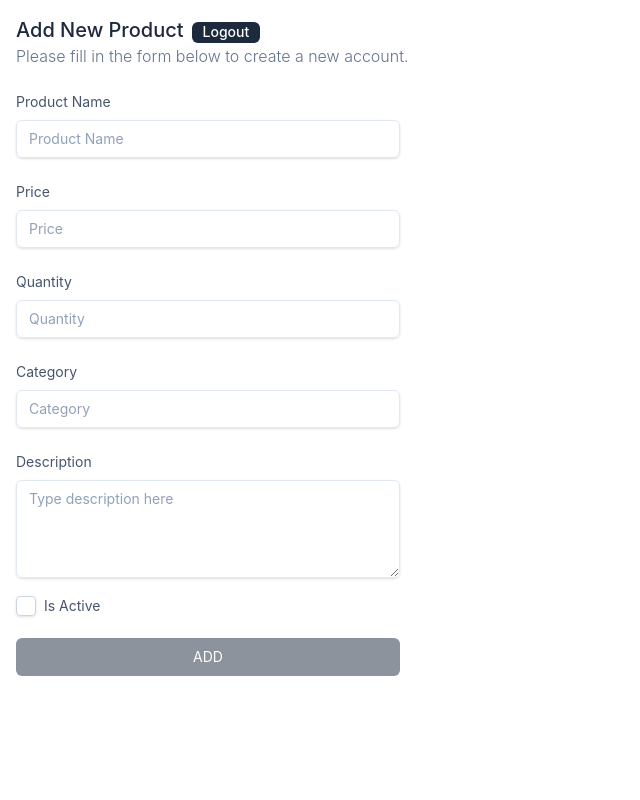
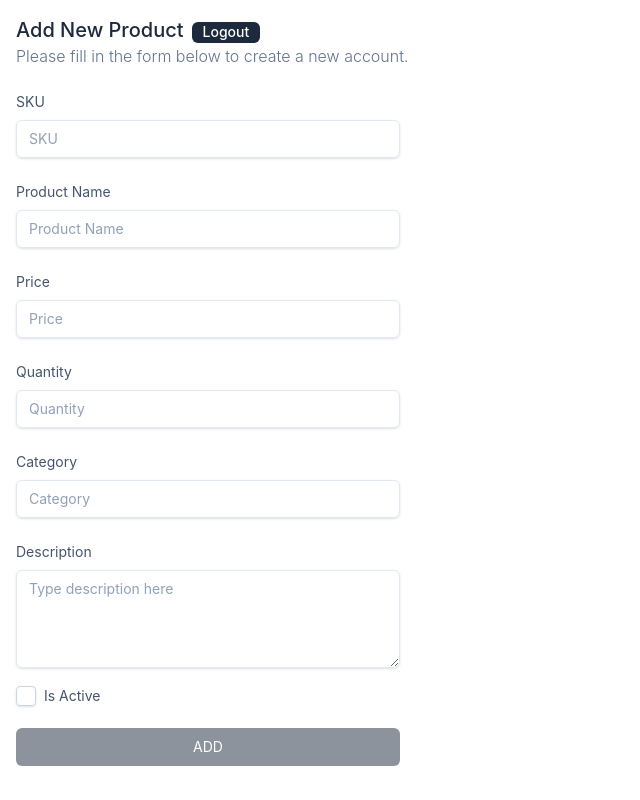
Before and after one commit to uruchira/login-dashboard-app, a React (Vite) app: page /dashboard/1 in a window 1280 px wide. Shown: the whole page, without its empty margins (0-640 px from the left). Built offline with nearby package versions, Linux system fonts and the light colour scheme.

Commit message:
Move constants and types to seperate files

```diff
--- a/src/constants.ts
+++ b/src/constants.ts
@@ -1,5 +1,35 @@
+// Login Page Constants
+export const USERNAME = "username";
+export const PASSWORD = "password";
+
+export const USERNAME_REQUIRED_ERROR = "Username is required";
+export const USERNAME_INVALID_ERROR = "Invalid username or email format";
+export const PASSWORD_REQUIRED_ERROR = "Password is required";
+export const PASSWORD_MIN_LENGTH_ERROR =
+  "Password must be at least 8 characters";
+
 export const NETWORK_DELAY = 500;
-export const USERNAME = "a@a.com";
-export const PASSWORD = "abc123";
+export const SAMPLE_USER_USERNAME = "a@a.com";
+export const SAMPLE_USER_PASSWORD = "abc123";
 export const TOKEN = "fake-jwt-token";
 export const LOGIN_ERROR_MESSAGE = "Invalid Username or Password";
+
+// Dashboard Page Constants
+export const SKU = "sku";
+export const PRODUCT_NAME = "productName";
+export const PRICE = "price";
+export const QUANTITY = "quantity";
+export const CATEGORY = "category";
+export const DESCRIPTION = "description";
+export const STATUS = "status";
+
+export const SKU_REQUIRED_ERROR = "SKU is required";
+export const PRODUCT_NAME_REQUIRED_ERROR = "Product name is required";
+export const PRODUCT_NAME_LENGTH_ERROR =
+  "Product name must be at least 10 characters long";
+export const PRICE_REQUIRED_ERROR = "Price is required";
+export const PRICE_INVALID_ERROR = "Invalid price format";
+export const QUANTITY_REQUIRED_ERROR = "Quantity is required";
+export const QUANTITY_INVALID_ERROR = "Invalid quantity format";
+export const DESCRIPTION_TOO_LONG_ERROR =
+  "Description should have at most 10 characters";
--- a/src/pages/auth/Login.tsx
+++ b/src/pages/auth/Login.tsx
@@ -1,19 +1,18 @@
 import React, { useState, type ChangeEvent, type FocusEvent } from "react";
 import validator from "validator";
-
-export type LoginFormState = {
-  email: string;
-  password: string;
-};
-
-export type LoginErrorState = {
-  email?: string;
-  password?: string;
-};
+import type { LoginFormState, LoginErrorState } from "../../types";
+import {
+  USERNAME,
+  PASSWORD,
+  USERNAME_REQUIRED_ERROR,
+  USERNAME_INVALID_ERROR,
+  PASSWORD_REQUIRED_ERROR,
+  PASSWORD_MIN_LENGTH_ERROR,
+} from "../../constants";
 
 const Login: React.FC = () => {
   const [loginData, setLoginData] = useState<LoginFormState>({
-    email: "",
+    username: "",
     password: "",
   });
   const [errors, setErrors] = useState<LoginErrorState>({});
@@ -28,15 +27,15 @@ const Login: React.FC = () => {
     const { name, value } = e.target;
     let errorMsg = "";
 
-    if (name === "email") {
-      if (validator.isEmpty(value)) errorMsg = "Email is required";
-      else if (!validator.isEmail(value)) errorMsg = "Invalid email format";
+    if (name === USERNAME) {
+      if (validator.isEmpty(value)) errorMsg = USERNAME_REQUIRED_ERROR;
+      else if (!validator.isEmail(value)) errorMsg = USERNAME_INVALID_ERROR;
     }
 
-    if (name === "password") {
-      if (validator.isEmpty(value)) errorMsg = "Password is required";
+    if (name === PASSWORD) {
+      if (validator.isEmpty(value)) errorMsg = PASSWORD_REQUIRED_ERROR;
       else if (!validator.isLength(value, { min: 8 }))
-        errorMsg = "Password must be at least 8 characters";
+        errorMsg = PASSWORD_MIN_LENGTH_ERROR;
     }
 
     setErrors((prev) => ({ ...prev, [name]: errorMsg }));
@@ -44,7 +43,7 @@ const Login: React.FC = () => {
 
   const isValid =
     Object.values(errors).every((err) => !err) &&
-    loginData.email &&
+    loginData.username &&
     loginData.password;
 
   const handleSubmit = (e: React.SubmitEvent) => {
@@ -76,15 +75,15 @@ const Login: React.FC = () => {
               </label>
               <input
                 type="text"
-                name="email"
+                name="username"
                 className="w-full px-4 py-2 border rounded-lg focus:outline-none"
-                value={loginData.email}
+                value={loginData.username}
                 onChange={handleChange}
                 onBlur={handleBlur}
               />
-              {errors.email && (
+              {errors.username && (
                 <p className="text-red-500 text-sm font-medium">
-                  {errors.email}
+                  {errors.username}
                 </p>
               )}
             </div>
--- a/src/pages/dashboard/ProductManagement.tsx
+++ b/src/pages/dashboard/ProductManagement.tsx
@@ -1,44 +1,26 @@
 import { useState, type ChangeEvent } from "react";
 import validator from "validator";
+import type { ProductFormValues, ProductFormErrors } from "../../types";
 
-export const PRODUCT_NAME = "productName";
-export const PRICE = "price";
-export const QUANTITY = "quantity";
-export const CATEGORY = "category";
-export const DESCRIPTION = "description";
-export const STATUS = "status";
+import {
+  SKU,
+  PRODUCT_NAME,
+  PRICE,
+  QUANTITY,
+  DESCRIPTION,
+  STATUS,
+  SKU_REQUIRED_ERROR,
+  PRODUCT_NAME_REQUIRED_ERROR,
+  PRODUCT_NAME_LENGTH_ERROR,
+  PRICE_REQUIRED_ERROR,
+  PRICE_INVALID_ERROR,
+  QUANTITY_REQUIRED_ERROR,
+  QUANTITY_INVALID_ERROR,
+  DESCRIPTION_TOO_LONG_ERROR,
+} from "../../constants";
 
-export const PRODUCT_NAME_REQUIRED_ERROR = "Product name is required";
-export const PRODUCT_NAME_LENGTH_ERROR =
-  "Product name must be at least 10 characters long";
-export const PRICE_REQUIRED_ERROR = "Price is required";
-export const PRICE_INVALID_ERROR = "Invalid price format";
-export const QUANTITY_REQUIRED_ERROR = "Quantity is required";
-export const QUANTITY_INVALID_ERROR = "Invalid quantity format";
-export const DESCRIPTION_TOO_LONG_ERROR =
-  "Description should have at most 10 characters";
-
-export type Product = {
-  sku: string;
-  productName: string;
-  price: number;
-  quantity: number;
-  category: string;
-  description?: string;
-  status: boolean;
-};
-
-export type FormValues = Omit<Product, "sku">;
-
-export type FormErrors = {
-  productName?: string;
-  price?: string;
-  quantity?: string;
-  category?: string;
-  description?: string;
-};
-
-const initialState: FormValues = {
+const initialState: ProductFormValues = {
+  sku: "",
   productName: "",
   price: 0,
   quantity: 0,
@@ -48,8 +30,9 @@ const initialState: FormValues = {
 };
 
 function ProductManagement() {
-  const [productData, setProductData] = useState<FormValues>(initialState);
-  const [productErrors, setProductErrors] = useState<FormErrors>({});
+  const [productData, setProductData] =
+    useState<ProductFormValues>(initialState);
+  const [productErrors, setProductErrors] = useState<ProductFormErrors>({});
   const [isSubmitting, setIsSubmitting] = useState(false);
 
   const handleChange = (
@@ -66,6 +49,10 @@ function ProductManagement() {
   ) => {
     const { name, value } = e.target;
     let errorMsg = name === STATUS ? false : "";
+
+    if (name === SKU) {
+      if (validator.isEmpty(value)) errorMsg = SKU_REQUIRED_ERROR;
+    }
 
     if (name === PRODUCT_NAME) {
       if (validator.isEmpty(value)) errorMsg = PRODUCT_NAME_REQUIRED_ERROR;
@@ -124,6 +111,23 @@ function ProductManagement() {
           className="mt-6 mb-2 w-80 max-w-screen-lg sm:w-96"
         >
           <div className="mb-1 flex flex-col gap-6">
+            <div className="w-full max-w-sm min-w-[200px]">
+              <label className="block mb-2 text-sm text-slate-600">SKU</label>
+              <input
+                type="text"
+                name="sku"
+                className="w-full bg-transparent placeholder:text-slate-400 text-slate-700 text-sm border border-slate-200 rounded-md px-3 py-2 transition duration-300 ease focus:outline-none focus:border-slate-400 hover:border-slate-300 shadow-sm focus:shadow"
+                placeholder="SKU"
+                value={productData.sku}
+                onChange={handleChange}
+                onBlur={handleBlur}
+              />
+              {productErrors.sku && (
+                <p className="text-red-500 mt-1 text-xs font-small">
+                  {productErrors.sku}
+                </p>
+              )}
+            </div>
             <div className="w-full max-w-sm min-w-[200px]">
               <label className="block mb-2 text-sm text-slate-600">
                 Product Name
--- a/src/pages/dashboard/index.tsx
+++ b/src/pages/dashboard/index.tsx
@@ -15,7 +15,7 @@ function Dashboard() {
     }
   };
 
-  const [products] = useState<Product[]>([
+  const [products] = useState<Omit<Product, "id">[]>([
     {
       sku: "SKU001",
       productName: "Product 1",
```
Also changed, not shown: src/types.ts (+24 -2 lines).
